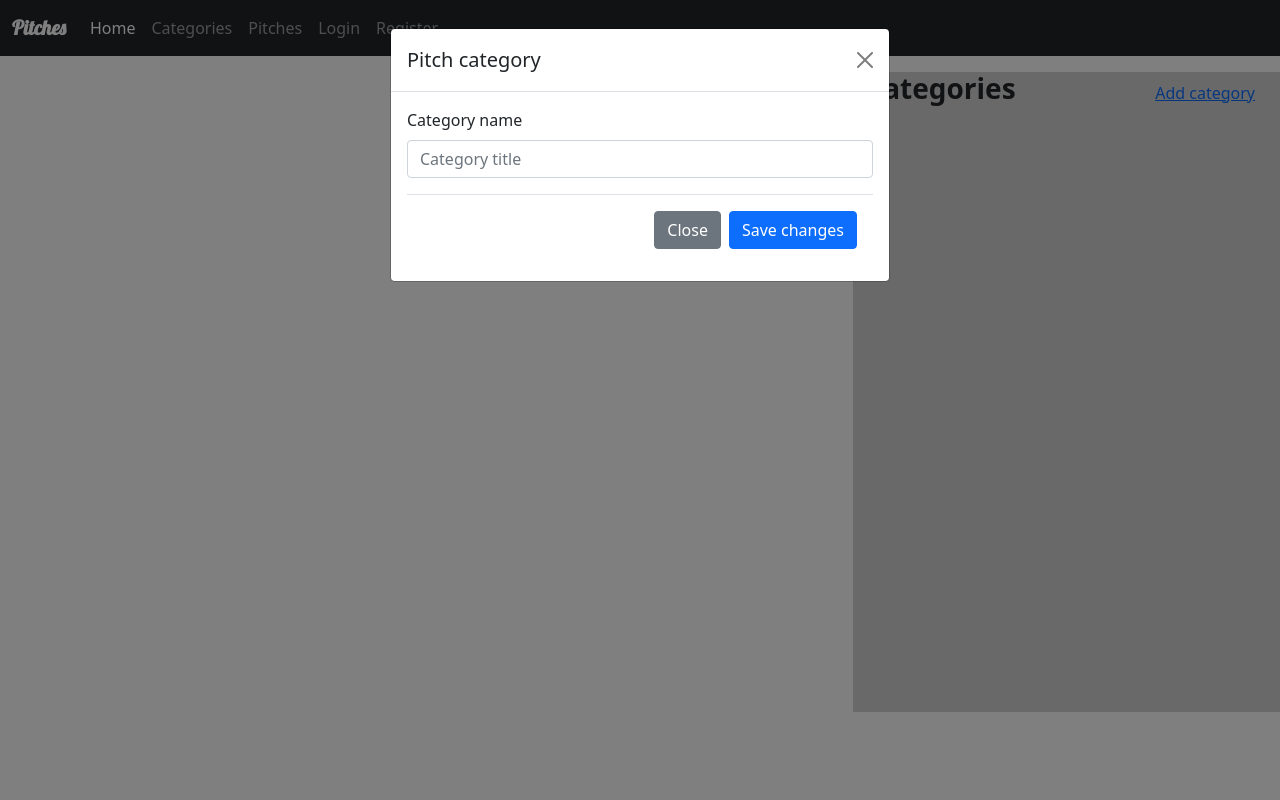
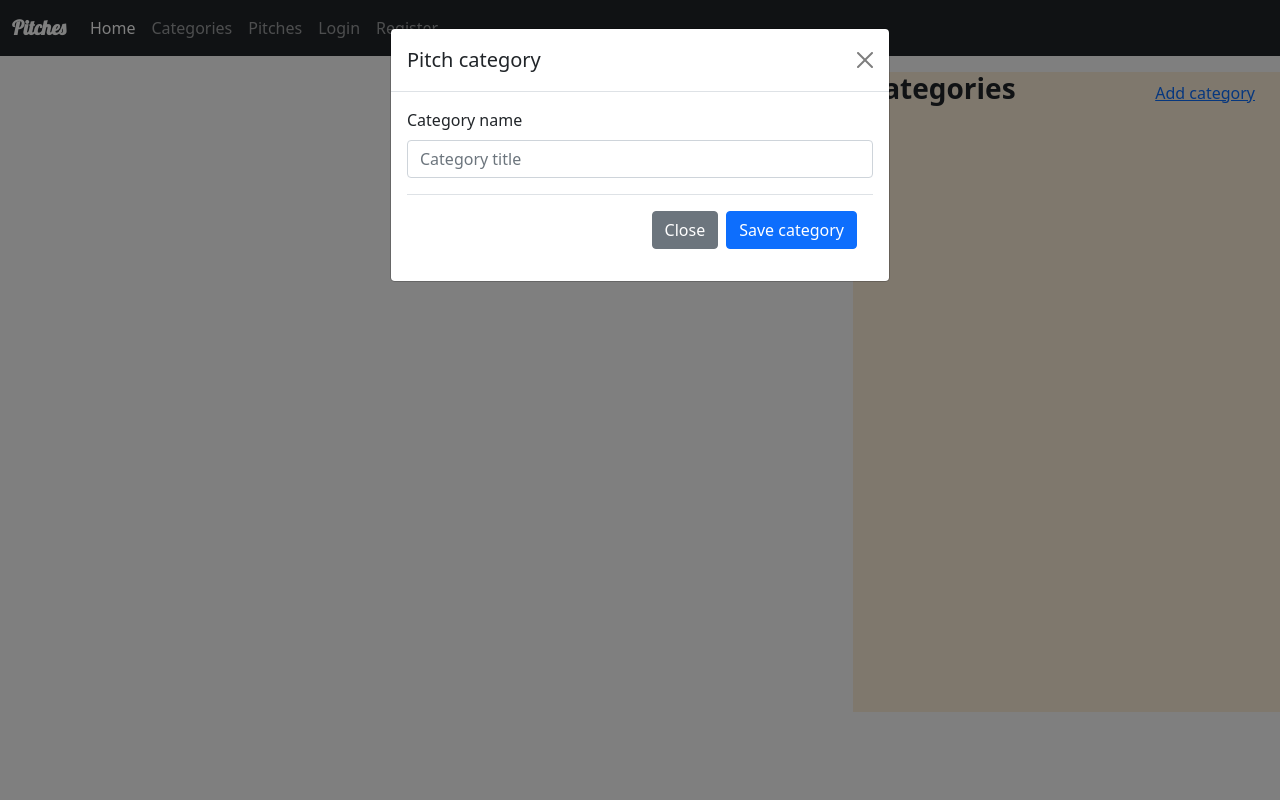
Before and after one commit to Nabuuso/User-Pitches, a Flask app: page / in a window 1280 px wide, after a click on "Add category". Run offline with Flask 2, Linux system fonts and the light colour scheme; some libraries are stand-ins or nearby versions; some web fonts are replaced.

Commit message:
Post pitch category

```diff
--- a/User-Pitches/app.py
+++ b/User-Pitches/app.py
@@ -108,7 +108,15 @@ def users():
     user = User(full_name=full_name,email=email,password_hash=hashed_password)
     db.session.add(user)
     db.session.commit()
-    return jsonify({'name':full_name,'email':email})
+    return redirect(url_for('dashboard'))
+###########PITCH CATEGORIES
+@app.route('/pitch-categories',methods=['POST','GET'])
+def pitch_categories():
+    category_name = request.form['category_name']
+    cat = PitchCategory(category_name=category_name)
+    db.session.add(cat)
+    db.session.commit()
+    return redirect(url_for('dashboard'))
 
 ########DASHBOARD SECTION
 @app.route('/dashboard',methods=['GET','POST'])
--- a/User-Pitches/static/css/main.css
+++ b/User-Pitches/static/css/main.css
@@ -46,7 +46,7 @@
 .side-bar-category{
     margin-top:1em;
     min-height:80vh;
-    background-color:#d3d3d3;
+    background-color:#FEF0DB;
 }
 @media only screen and (max-width:600px){
     .login-section{
--- a/User-Pitches/static/js/main.js
+++ b/User-Pitches/static/js/main.js
@@ -11,7 +11,26 @@ $(document).ready(function(){
             type:'POST',
             url:'users'
         }).done(function(data){
-            alert(data.name);
+            alert("Registration completed successfully!")
+            $('#fullName').val('')
+            $('#email').val(''),
+            $('#password').val('')
+            location.reload()
+        });
+    });
+    //SUBMIT CATEGORY
+    $("#submitCategory").click(function(e){
+        e.preventDefault();
+        $.ajax({
+            data:{
+                category_name : $('#category').val(),
+            },
+            type:'POST',
+            url:'pitch-categories'
+        }).done(function(data){
+            alert("Pitch created successfully");
+            $('#category').val('')
+            location.reload()
         });
     });
 })
--- a/User-Pitches/templates/dashboard.html
+++ b/User-Pitches/templates/dashboard.html
@@ -59,7 +59,7 @@
         </div>
         <div class="modal-footer">
           <button type="button" class="btn btn-secondary" data-bs-dismiss="modal">Close</button>
-          <button type="button" class="btn btn-primary" id="submitCategory">Save changes</button>
+          <button type="button" class="btn btn-primary" id="submitCategory">Save category</button>
         </div>
       </div>
     </div>
```
